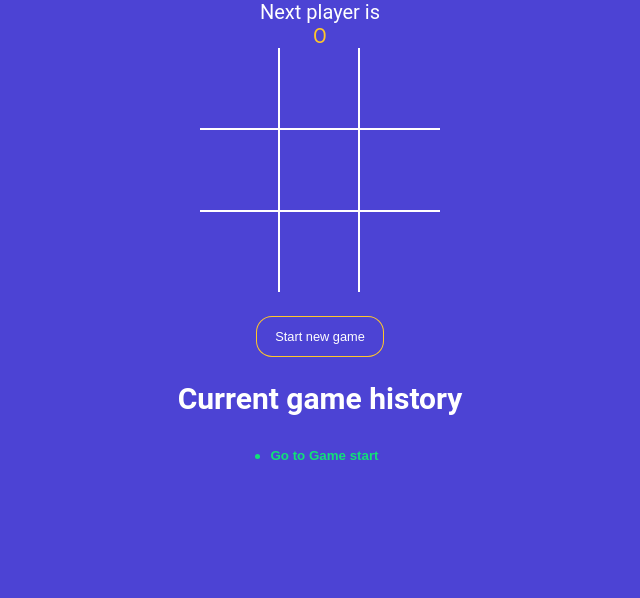
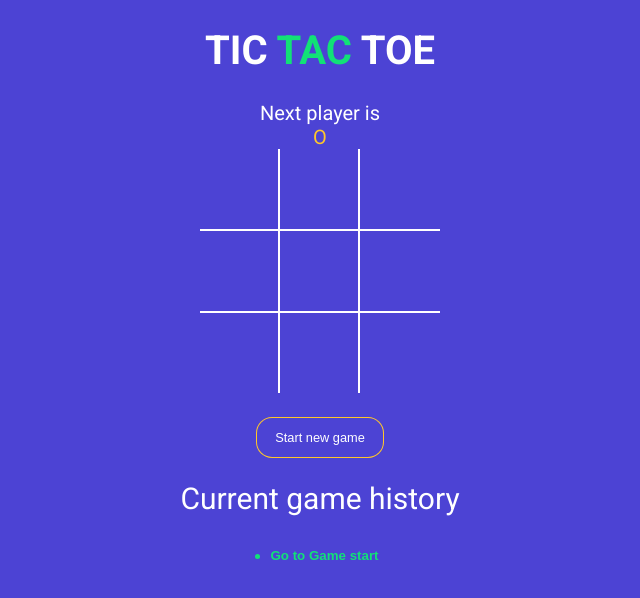
Before and after one commit to LALITKUMAR76654/Tic-tac-toe-game, a React (Vite) app: page / in a window 1280 px wide. Shown: the top 598 px of the page, without its empty margins (320-960 px from the left). Built offline with nearby package versions, Linux system fonts and the light colour scheme.

Commit message:
added title and included Roboto font

```diff
--- a/index.html
+++ b/index.html
@@ -4,6 +4,10 @@
     <meta charset="UTF-8" />
     <link rel="icon" type="image/svg+xml" href="/vite.svg" />
     <meta name="viewport" content="width=device-width, initial-scale=1.0" />
+    <link
+      href="https://fonts.googleapis.com/css?family=Roboto:300,400,700&display=swap"
+      rel="stylesheet"
+    />
     <title>Tic-Tac-Toe</title>
   </head>
   <body>
--- a/src/App.jsx
+++ b/src/App.jsx
@@ -101,6 +101,9 @@
     // </div>
 
     <div className="app">
+      <h1>
+        TIC <span className="text-green">TAC</span> TOE
+      </h1>
       <StatusMessage
         winner={winner}
         gamingBoard={gamingBoard} /*isNext={isXNext} squares={squares}*/
@@ -120,7 +123,7 @@
         Start new game
       </button>
 
-      <h2>Current game history</h2>
+      <h2 style={{ fontWeight: 'normal' }}>Current game history</h2>
 
       <History history={history} moveTo={moveTo} currentMove={currentMove} />
     </div>
```
